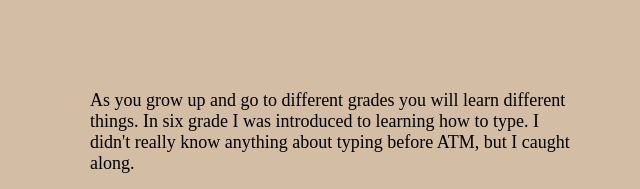
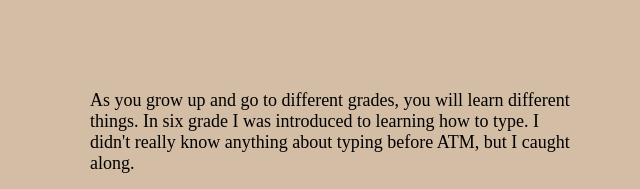
Before and after one commit to sitebycarah/sitebycarah.github.io, a plain HTML site: page Atm.html in a window 1280 px wide. Shown: the part 663-852 px from the top of the page, 320-960 px from the left. Drawn offline with Linux system fonts and the light colour scheme; a web font is replaced by a local one.

Commit message:
Update Atm.html

```diff
--- a/Atm.html
+++ b/Atm.html
@@ -25,7 +25,7 @@
            </article>
            <article>
                <p>
-                    As you grow up and go to different grades you will learn different things. In six grade I was introduced to learning how to type. I didn't really know anything about typing before ATM, but I caught along.
+                    As you grow up and go to different grades, you will learn different things. In six grade I was introduced to learning how to type. I didn't really know anything about typing before ATM, but I caught along.
                </p>
                <div> <image src="images/typingkeys.jpg"alt"keys"width="270"> <div>
            </article>
```
